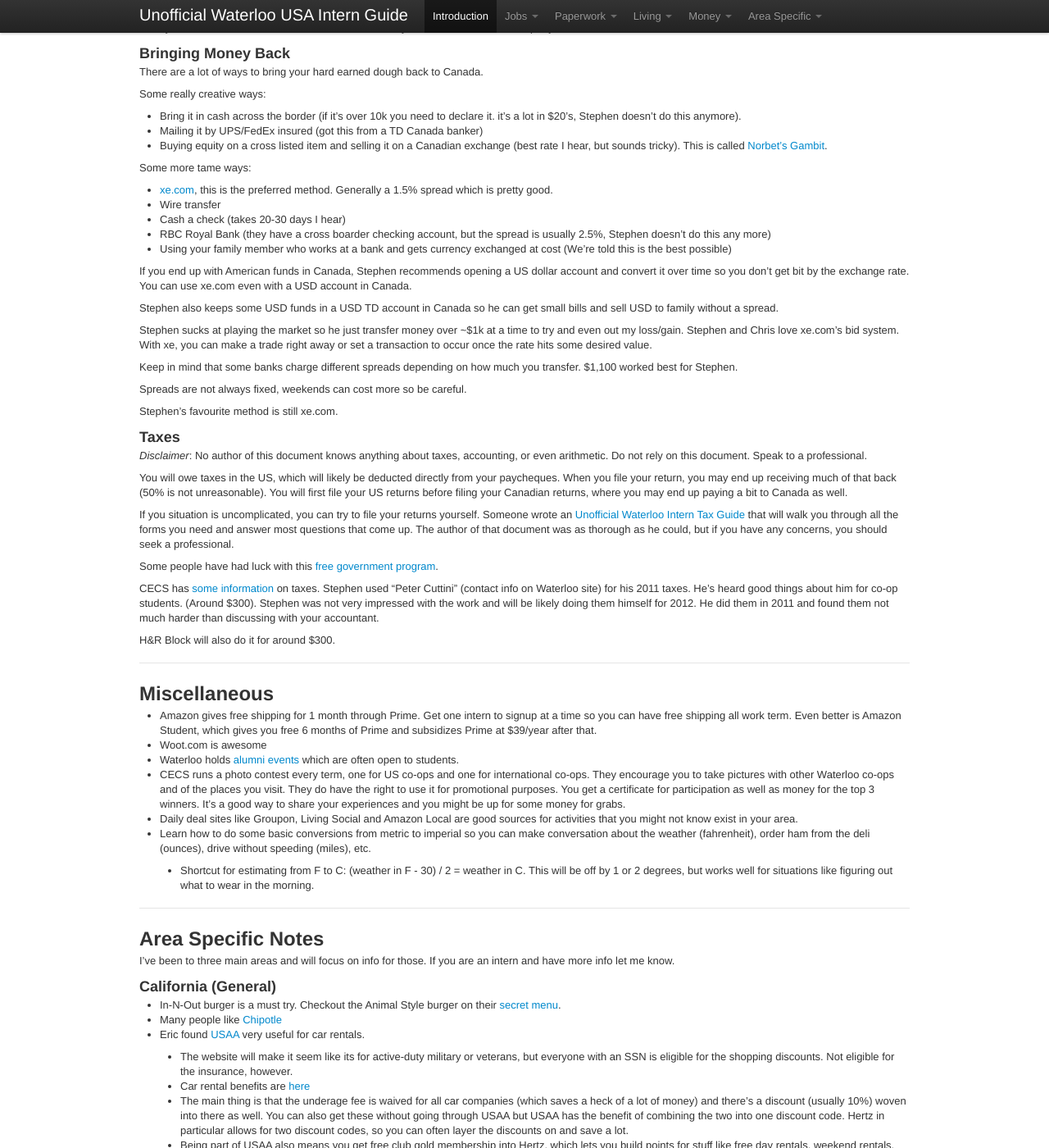
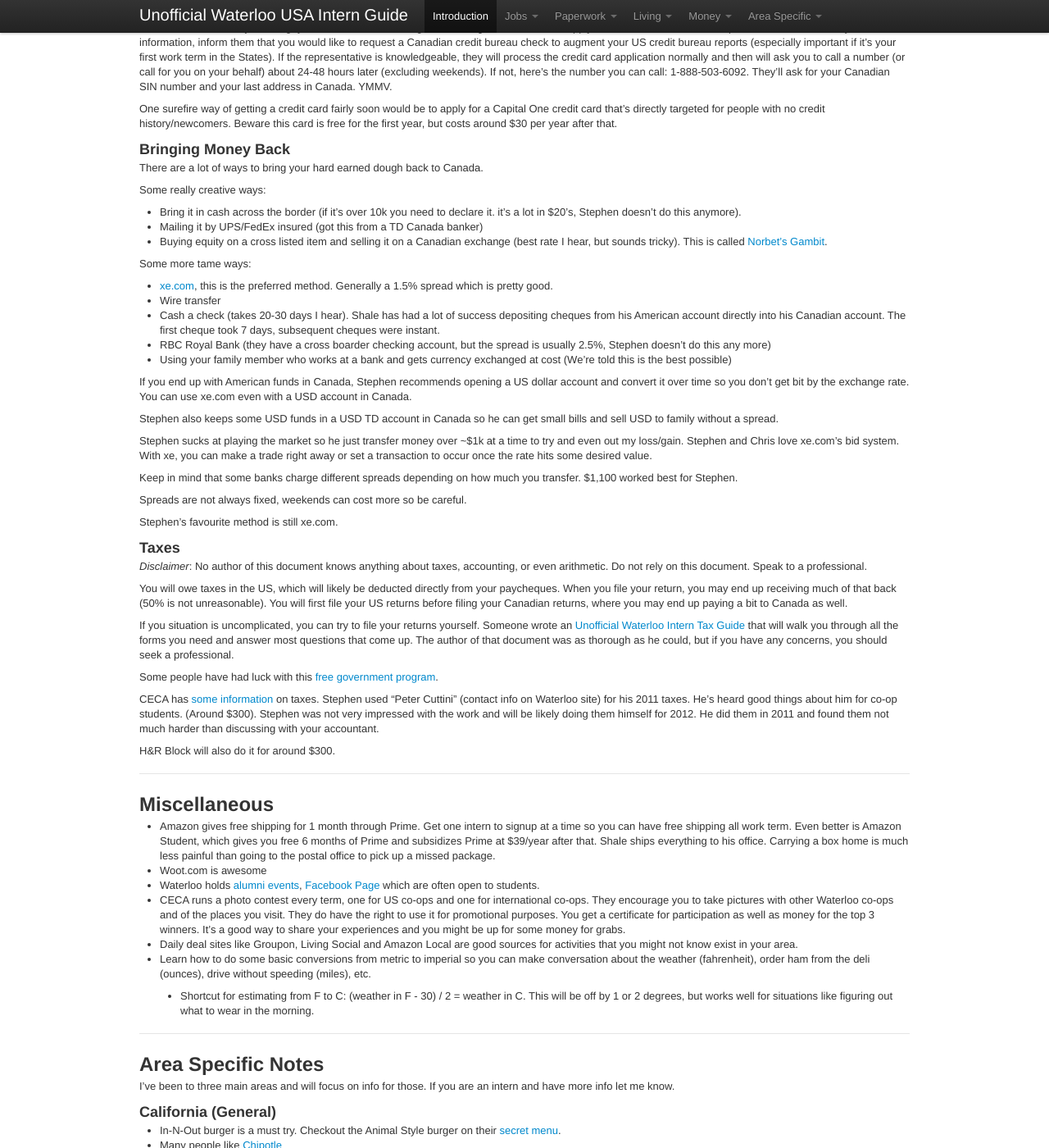
Before and after one commit to sholiday/Unofficial-Waterloo-USA-Intern-Guide, a Jekyll site: the page built from index.markdown, in a window 1280 px wide and 1400 px high, scrolled down 5563 px. Shown: the whole window at 82% size. Built offline with Jekyll 4.4.1, drawn with Linux system fonts in a browser that asks for light colours; nearby versions of some CDN libraries; Markdown is read by kramdown in place of the engine named in the settings; some of the changed text lies outside the part shown.

Commit message:
Update index.markdown
Added a bunch of details.

```diff
--- a/index.markdown
+++ b/index.markdown
@@ -49,6 +49,7 @@ request. I'll note you if you want to be noted.
 * [Viktor Stanchev](http://viktorstanchev.com)
 * [Zameer Manji](http://zameermanji.com)
 * [Xenia Tay](http://xeniatay.com)
+* [Shale Craig](https://www.youtube.com/watch?v=dQw4w9WgXcQ)
 
 ### License
 <a href="http://creativecommons.org/licenses/by-nc-sa/2.5/ca/">
@@ -66,7 +67,7 @@ Something to note is that many companies in the US (particularly California) are
 much more laid back and don't care if you wear a suit or not. Depends on the
 company. We suit up for Morgan Stanley but not Facebook.
 
-CECS says not to do US in your first year. Even if you only have 4 months of
+CECA says not to do US in your first year. Even if you only have 4 months of
 school under your belt, there is no actual restriction for going in first year.
 Some of us have done it without trouble successfully.
 
@@ -76,6 +77,10 @@ Ask the pay in the interview. There is no reason not too. If they give you some
 '*competitive pay*' ask them in an email before you accept their offer.
 '*Competitive pay*' can range from $25/hr - $45/hr with or without housing and
 plane tickets.
+
+The
+[Intern Project](http://internproject.io/choosing-an-internship/dont-take-your-highest-paying-offer/)
+has a recent blog post about `average` pay rates, whatever that means.
 
 <section id="Jobs-Relocation" />
 ### Relocation
@@ -89,10 +94,10 @@ after tax as a guide. New York is a lot cheaper.
 
 Some people prefer spending a few days in a hotel at their company's expense
 as they wrap-up apartment search (as making housing decisions while still in
-Canada can be risky).
+Canada [is risky](http://www.nbcbayarea.com/news/local/Beware-of-Bay-Area-Rent-Fraud-Scheme-135683043.html)).
 
 Sometimes stipends are large, sometimes they are not. If you're not sure, assume
-that your stipend will be taxed at ~26% in California. We've heard you can get
+your stipend will be taxed at ~26% in California. We've heard you can get
 much of it back if you save your receipts, something to look into.
 
 We recommend working at a place that covers some part of your housing,
@@ -114,7 +119,7 @@ It's worth checking out.
 Once you have your offer, email your recruiter to get all the details about pay
 and start date. Its useful for the visa.
 
-CECS and CDS/AIPT (now Cultural Vistas) will guide you through the process.
+CECA and CDS/AIPT (now Cultural Vistas) will guide you through the process.
 
 <section id="Paperwork-BeforeYouGo" />
 ### Before You Go
@@ -152,6 +157,8 @@ They enter on their J1 to to get the SEVIS wait process started as well as get
 a cell phone or bank account. Keep in mind that the immigration center in
 Buffalo can take an hour and a half.
 
+Once you receive your SSN, it is important to let your bank know, so you start building a credit score in the U.S.
+
 #### SSN Application
 1. Fill in form SS-5 available at the
    [Social Security Administration's website](http://ssa.gov/ssnumber/).
@@ -166,7 +173,7 @@ OR
 
 ##### Mountain View
 Not as long of a wait to get into the office (not as much security screening),
-but took longer for the card to arrive.
+but took longer for the card to arrive. Tends to be less of a wait in the morning, arrive 30 minutes before it opens.
 
 ##### San Jose Downtown
 Long wait just to get into the building (outdoor wait due to security
@@ -213,7 +220,7 @@ would be a good roommate for your style.
   American bank account. Note that if you get your stipend in December for
   a winter work term, you'll have to do taxes during your work term for the
   stipend money.
-* Use CECS's hot housing leads
+* Use CECA's hot housing leads
 * Ask your company to ask current interns where they are living and any
   recommendations they have. Better yet, try to contact them directly so you
   can get other tips about events, activities, food in the area.
@@ -454,8 +461,10 @@ TD Ameritrade and BoA has a Canadian credit check form.
 Really tough if you are under 21.
 
 Eric would like to stress the importance of getting a credit card and building
-credit history in the States. It's expecially useful if you plan to move to the
+credit history in the States. It's especially useful if you plan to move to the
 US after you graduate.
+
+Shale would like to stress the importance of *linking* your bank accounts to your SSN, once it arrives. You likely **will not** build a credit history until this happens.
 
 There are some
 [things to consider](http://www.mint.com/blog/how-to/10-credit-score-commandments/)
@@ -507,7 +516,7 @@ Some more tame ways:
 * [xe.com](http://www.xe.com/), this is the preferred method.
   Generally a 1.5% spread which is pretty good.
 * Wire transfer
-* Cash a check (takes 20-30 days I hear)
+* Cash a check (takes 20-30 days I hear). Shale has had a lot of success depositing cheques from his American account directly into his Canadian account. The first cheque took 7 days, subsequent cheques were instant.
 * RBC Royal Bank (they have a cross boarder checking account, but the spread is
   usually 2.5%, Stephen doesn't do this any more)
 * Using your family member who works at a bank and gets currency exchanged at
@@ -552,7 +561,7 @@ have any concerns, you should seek a professional.
 Some people have had luck with this
 [free government program][IRS-FreeTaxReturn].
 
-CECS has [some information][CECA-USIncomeTax] on taxes.
+CECA has [some information][CECA-USIncomeTax] on taxes.
 Stephen used "Peter Cuttini" (contact info on Waterloo site) for his 2011 taxes.
 He's heard good things about him for co-op students. (Around $300).
 Stephen was not very impressed with the work and will be likely doing them
@@ -573,11 +582,10 @@ H&R Block will also do it for around $300.
 * Amazon gives free shipping for 1 month through Prime. Get one intern to signup
   at a time so you can have free shipping all work term. Even better is Amazon
   Student, which gives you free 6 months of Prime and subsidizes Prime at $39/year
-  after that.
+  after that. Shale ships everything to his office. Carrying a box home is much less painful than going to the postal office to pick up a missed package.
 * Woot.com is awesome
-* Waterloo holds [alumni events](http://alumni.uwaterloo.ca/alumni/events/usa/)
-  which are often open to students.
-* CECS runs a photo contest every term, one for US co-ops and one for
+* Waterloo holds [alumni events](http://alumni.uwaterloo.ca/alumni/events/usa/), [Facebook Page](https://www.facebook.com/uwaterloosf)  which are often open to students.
+* CECA runs a photo contest every term, one for US co-ops and one for
   international co-ops.
   They encourage you to take pictures with other Waterloo co-ops and of the
   places you visit.
@@ -691,6 +696,15 @@ If you are an intern and have more info let me know.
   charge the credit card you have on file (including tip).
   You can request an Uber via SMS, or from their iPhone or Android app. The
   seats are extremely comfortable.
+
+#### Airports
+* An Airport shuttle is a good alternative to Taxi and BART, especially if you
+  have a lot of luggage. For only $16 they will drop you off in front of almost
+  any hotel. I used GO Lorrie's Airport Shuttle to get to Park Hotel.
+* From Palo Alto, the [KX Bus](http://www.samtrans.com/schedulesandmaps/timetables/KX.html) leaves from the bus area at the Palo Alto Caltrain station. It's cheaper than taking the Caltrain to SFO.
+* Some people prefer [Super Shuttle](http://www.supershuttle.com/). From a hotel, they cost ~25 for the first person. After the initial person, the cost goes down to ~10 per person for the next people.
+* If you are flying Delta, the curbside luggage check at SFO is free, and they can print you a boarding pass. This means you don't need to carry your luggage that much further, and it usually has a much shorter line.
+* Unless you live nearby, It is almost never worth flying to/from Oakland.
 
 #### Housing
 * [Paramount/SFO Housing](http://www.sfohousing.com/) has decent pricing (Park
@@ -782,6 +795,8 @@ Big boxes of dim sum for ~$4, bubble tea is only ~$2 (they call it boba)
       Hawaii trip.
     * [Driving an ATV in the Hawaiian forest](http://www.yelp.com/biz/atv-outfitters-hawaii-halaula-2)
       - A pretty fun ATV driving adventure, and you get to see a couple of awesome waterfalls as well
+
+* If you need gear, [Stanford outdoor gear](http://stanfordoutdoorgear.weebly.com/hourslocation.html) has awesome stuff. REI and others will rent camping gear too.
 
 #### Cupertino
 
```
Also changed, not shown: other parts of index.markdown (+4 -8 lines).
